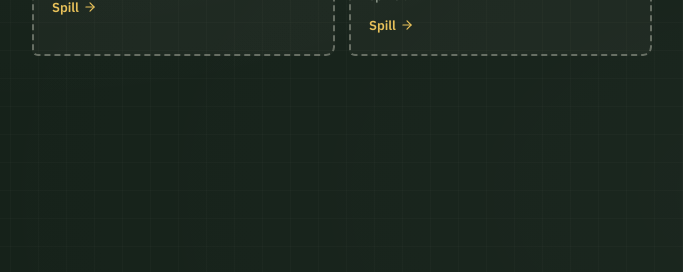
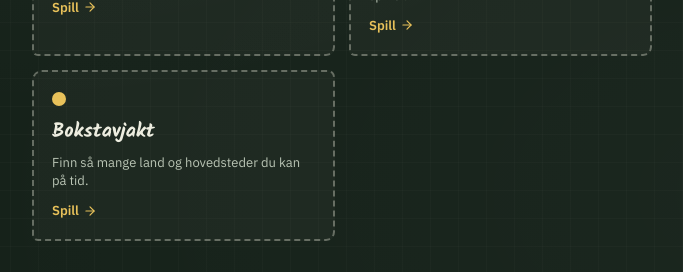
Before and after one commit to Ragnhibo/Fellesnevner-Platform, a React (Vite) app: page / in a window 1280 px wide. Shown: the part 525-797 px from the top of the page, without its empty margins (298-981 px from the left). Built offline with nearby package versions, Linux system fonts and the light colour scheme; no server answers.

Commit message:
Add files via upload

```diff
--- a/src/pages/Home.jsx
+++ b/src/pages/Home.jsx
@@ -32,6 +32,13 @@ const GAMES = [
     title: "Hovedstadsjakt",
     tagline: "Gjett verdens hovedsteder — lær mens du spiller.",
     color: colors.pink,
+    available: true,
+  },
+  {
+    slug: "/bokstavjakt",
+    title: "Bokstavjakt",
+    tagline: "Finn så mange land og hovedsteder du kan på tid.",
+    color: colors.accent,
     available: true,
   },
 ];
```
